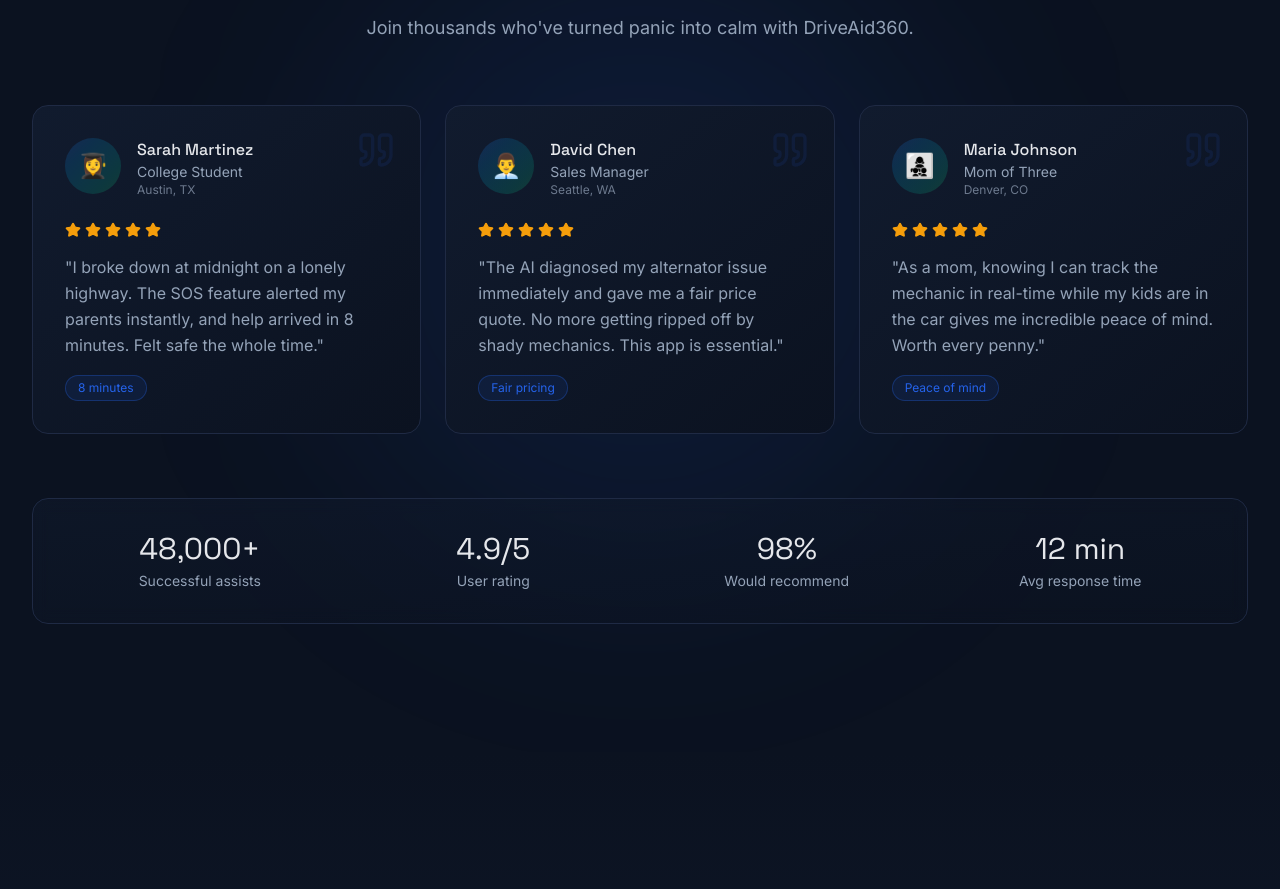
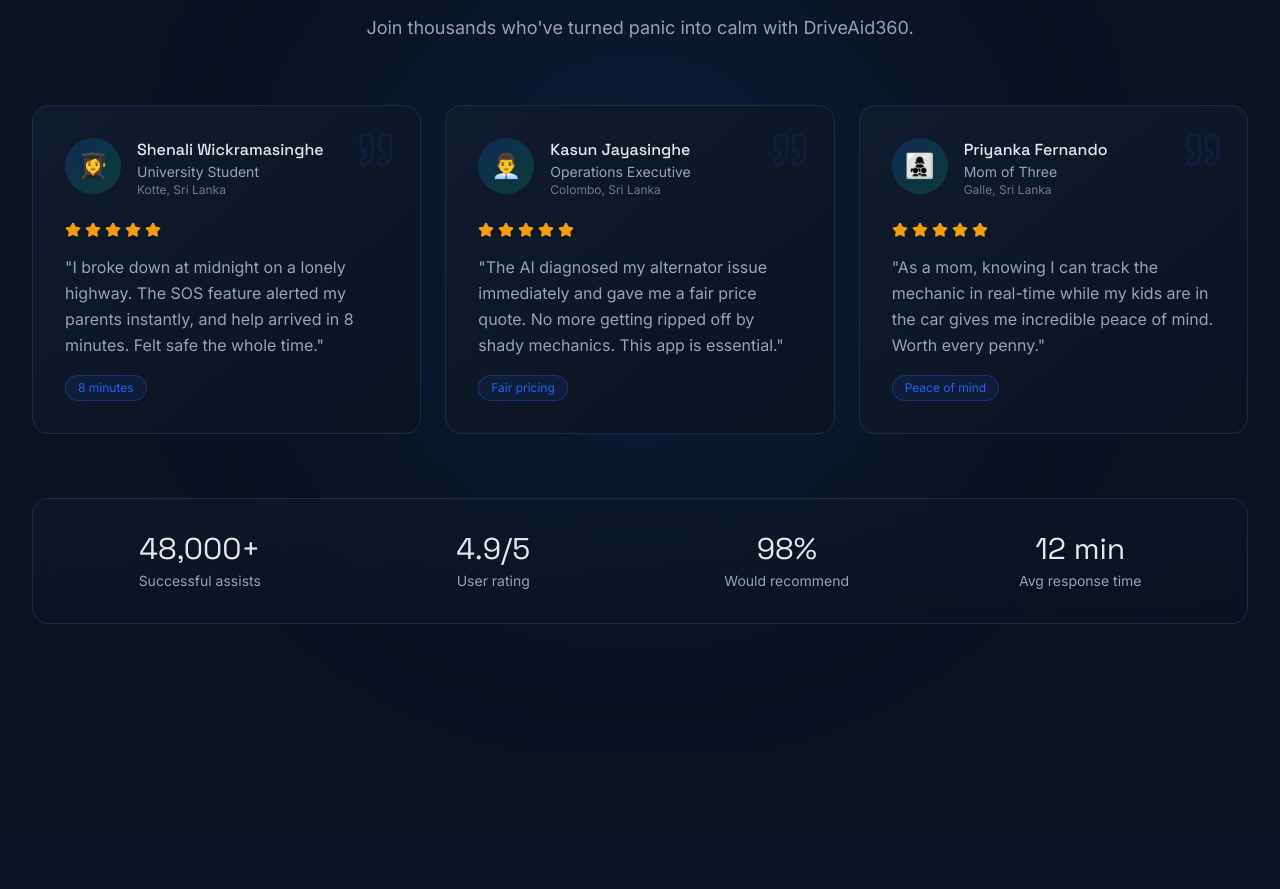
Before and after one commit to DriveAid360-Project/Marketing-Website, a Next.js app: page / in a window 1280 px wide. Shown: the part 4840-5729 px from the top of the page. Built offline with nearby package versions, Linux system fonts and the light colour scheme.

Commit message:
Finalyzed Text Updating in TestimonialsNew

```diff
--- a/components/TestimonialsNew.tsx
+++ b/components/TestimonialsNew.tsx
@@ -3,27 +3,27 @@
 export function TestimonialsNew() {
   const testimonials = [
     {
-      name: 'Sarah Martinez',
-      role: 'College Student',
-      location: 'Austin, TX',
+      name: 'Shenali Wickramasinghe',
+      role: 'University Student',
+      location: 'Kotte, Sri Lanka',
       image: '👩‍🎓',
       rating: 5,
       content: "I broke down at midnight on a lonely highway. The SOS feature alerted my parents instantly, and help arrived in 8 minutes. Felt safe the whole time.",
       highlight: '8 minutes'
     },
     {
-      name: 'David Chen',
-      role: 'Sales Manager',
-      location: 'Seattle, WA',
+      name: 'Kasun Jayasinghe',
+      role: 'Operations Executive',
+      location: 'Colombo, Sri Lanka',
       image: '👨‍💼',
       rating: 5,
       content: "The AI diagnosed my alternator issue immediately and gave me a fair price quote. No more getting ripped off by shady mechanics. This app is essential.",
       highlight: 'Fair pricing'
     },
     {
-      name: 'Maria Johnson',
+      name: 'Priyanka Fernando',
       role: 'Mom of Three',
-      location: 'Denver, CO',
+      location: 'Galle, Sri Lanka',
       image: '👩‍👧‍👦',
       rating: 5,
       content: "As a mom, knowing I can track the mechanic in real-time while my kids are in the car gives me incredible peace of mind. Worth every penny.",
```
